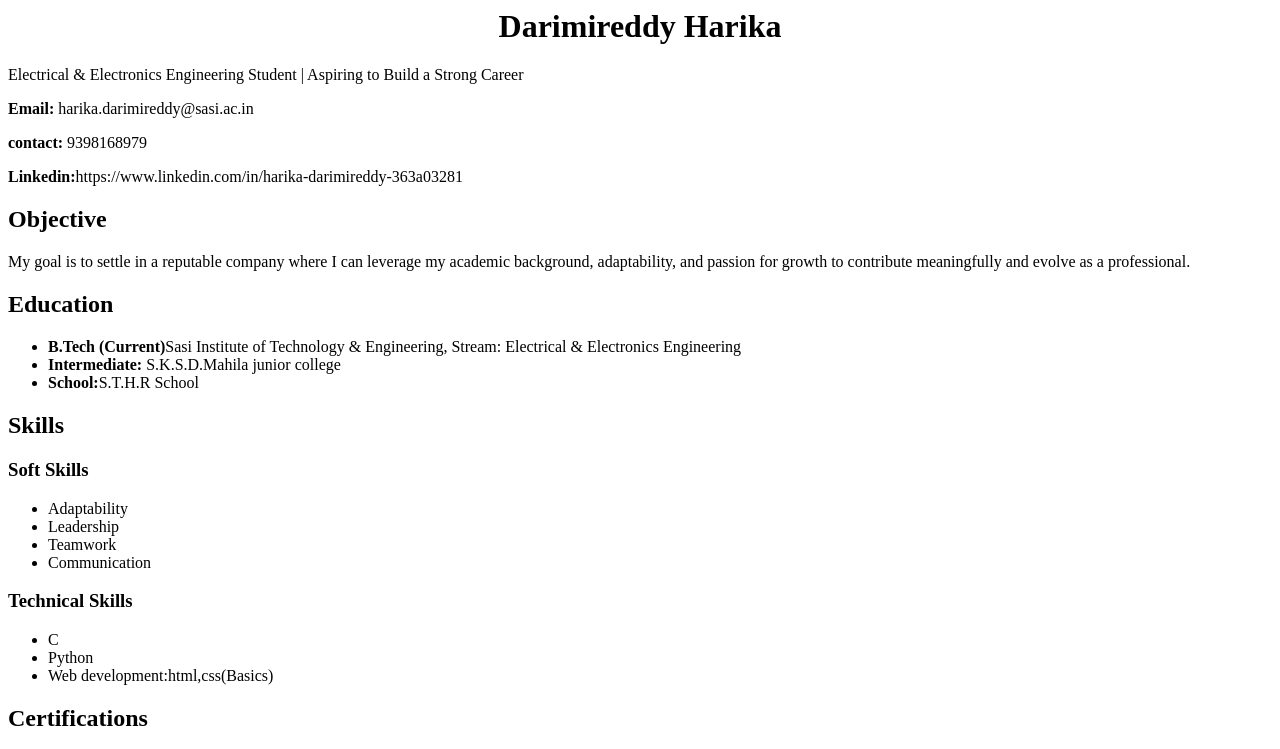
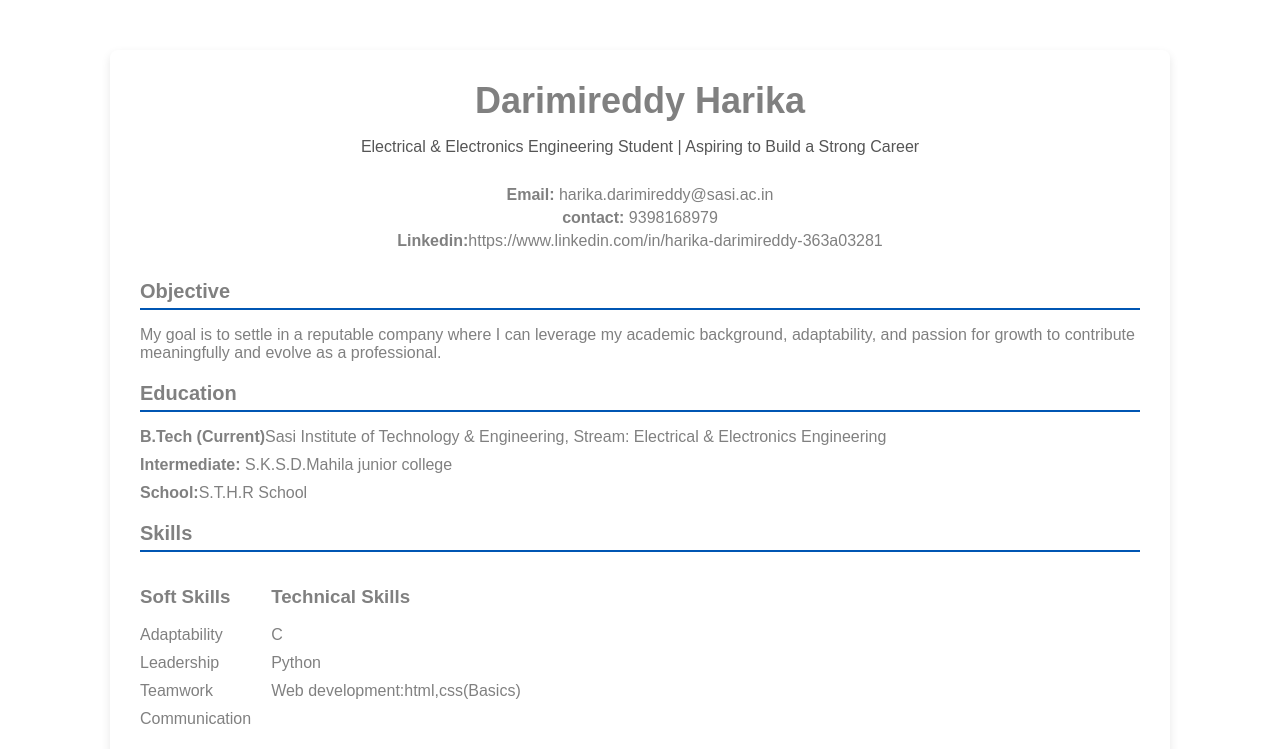
Before and after one commit to dharika2004/dharika2004.github.io, a plain HTML site: page index.html in a window 1280 px wide. Shown: the top 749 px of the page. Drawn offline with Linux system fonts and the light colour scheme.

Commit message:
Updated color in index.html

```diff
--- a/index.html
+++ b/index.html
@@ -4,6 +4,84 @@
     <meta name="viewport" content="width=device-width, initial-scale=1.0">
     <title>Resume - HARIKA DARIMIREDDY</title>
    </head>
+    <style>
+        body {
+            font-family: 'Arial', sans-serif;
+            margin: 0;
+            color: grey;
+        }
+
+        .container {
+            width: 80%;
+            max-width: 1000px;
+            margin: 50px auto;
+            background-color: white;
+            padding: 30px;
+            border-radius: 8px;
+            box-shadow: 0 4px 10px rgba(0, 0, 0, 0.1);
+        }
+    header {
+            text-align: center;
+            margin-bottom: 30px;
+        }
+
+        header h1 {
+            font-size: 36px;
+            margin: 0;
+        }
+
+        header p {
+            font-size: 16px;
+            color: #555;
+        }
+
+        .contact-info {
+            text-align: center;
+            margin-bottom: 30px;
+        }
+
+        .contact-info p {
+            font-size: 16px;
+            margin: 5px 0;
+        }
+
+        .section {
+            margin-bottom: 20px;
+        }
+
+        .section h2 {
+            font-size: 20px;
+            border-bottom: 2px solid #0056b3;
+            padding-bottom: 5px;
+            margin-bottom: 15px;
+        }
+
+        .section ul {
+            list-style-type: none;
+            padding-left: 0;
+        }
+
+        .section ul li {
+            font-size: 16px;
+            margin-bottom: 10px;
+        }
+
+        .skills, .languages {
+            display: flex;
+            flex-wrap: wrap;
+        }
+
+        .skills div, .languages div {
+            margin-right: 20px;
+        }
+
+        footer {
+            text-align: center;
+            font-size: 14px;
+            margin-top: 30px;
+        }
+
+    </style>
 <body>
 
     <div class="container">
```
